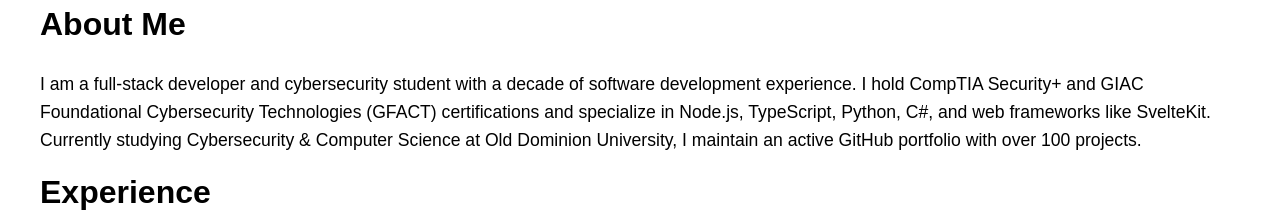
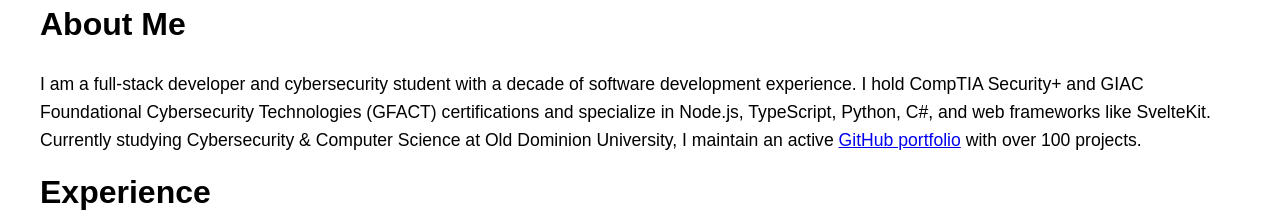
Before and after one commit to willuhmjs/eportfolio, a SvelteKit app: page / in a window 1280 px wide. Shown: the part 774-986 px from the top of the page. Built offline with nearby package versions, Linux system fonts and the light colour scheme.

Commit message:
Add hyperlink to GitHub portfolio in About Me section

```diff
--- a/src/routes/+page.svelte
+++ b/src/routes/+page.svelte
@@ -86,7 +86,7 @@
 
 <div class="content">
   <h2>About Me</h2>
-  <p>I am a full-stack developer and cybersecurity student with a decade of software development experience. I hold CompTIA Security+ and GIAC Foundational Cybersecurity Technologies (GFACT) certifications and specialize in Node.js, TypeScript, Python, C#, and web frameworks like SvelteKit. Currently studying Cybersecurity & Computer Science at Old Dominion University, I maintain an active GitHub portfolio with over 100 projects. </p>
+  <p>I am a full-stack developer and cybersecurity student with a decade of software development experience. I hold CompTIA Security+ and GIAC Foundational Cybersecurity Technologies (GFACT) certifications and specialize in Node.js, TypeScript, Python, C#, and web frameworks like SvelteKit. Currently studying Cybersecurity & Computer Science at Old Dominion University, I maintain an active <a href="https://github.com/willuhmjs" target="_blank">GitHub portfolio</a> with over 100 projects. </p>
   <h2>Experience</h2>
   <div class="experience-container">
     <div class="experience-card">
```
